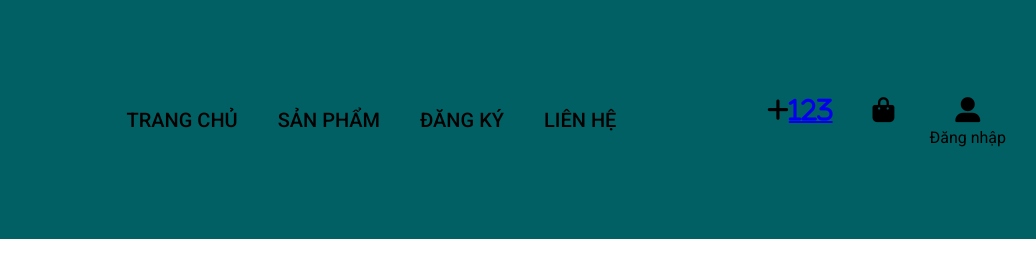
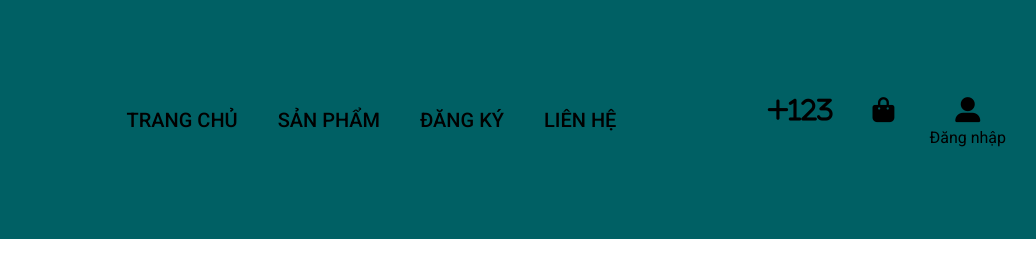
Before and after one commit to Tientai25/Project_ThueXeDap, a plain HTML site: page pages/cart/cart.html in a window 1280 px wide. Shown: the top 280 px of the page, 244-1280 px from the left. Drawn offline with Linux system fonts and the light colour scheme.

Commit message:
upload project

```diff
--- a/pages/cart/cart.html
+++ b/pages/cart/cart.html
@@ -37,7 +37,7 @@
         </nav>
 
         <div class="header_info">
-            <i class="fa-solid fa-plus"><a href="../../pages/add-bike/add-bike.html">123</a></i>
+            <a href="../add-bike/add-bike.html"> <i class="fa-solid fa-plus">123</i></a>
             <a class="cart" href="#">
                 <!-- <p class="cart-item">0</p> -->
                 <i class="fa fa-shopping-bag"></i>
```
